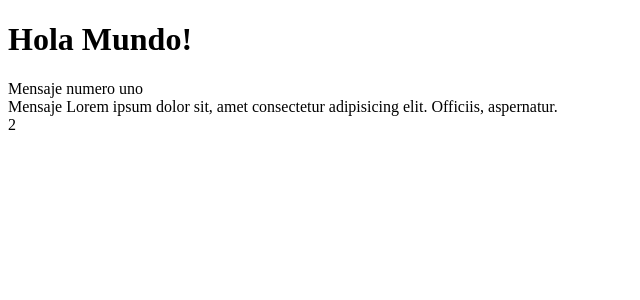
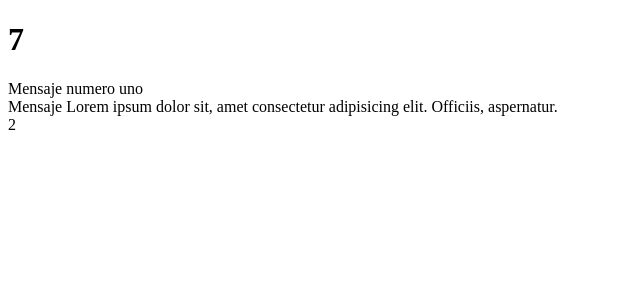
Before and after one commit to javiergp23/react_js_apps, a React (Vite) app in the folder counter-app/: page / in a window 1280 px wide. Shown: the top 300 px of the page, without its empty margins (0-640 px from the left). Built offline with nearby package versions, Linux system fonts and the light colour scheme.

Commit message:
component app

```diff
--- a/counter-app/src/FirstApp.jsx
+++ b/counter-app/src/FirstApp.jsx
@@ -1,11 +1,14 @@
 
 const newMessage = "Hola Mundo!";
+const getResult = (a, b) => {
+    return a + b;
+};
 
 export const FirstApp = () => {
 
     return(
     <>
-        <h1>{newMessage   }</h1>
+        <h1>{getResult(2, 5)   }</h1>
         <div>Mensaje numero uno</div>
         <div>Mensaje Lorem ipsum dolor sit, amet consectetur adipisicing elit. Officiis, aspernatur.</div>
         <div>{ 1 + 1 }</div>
```
